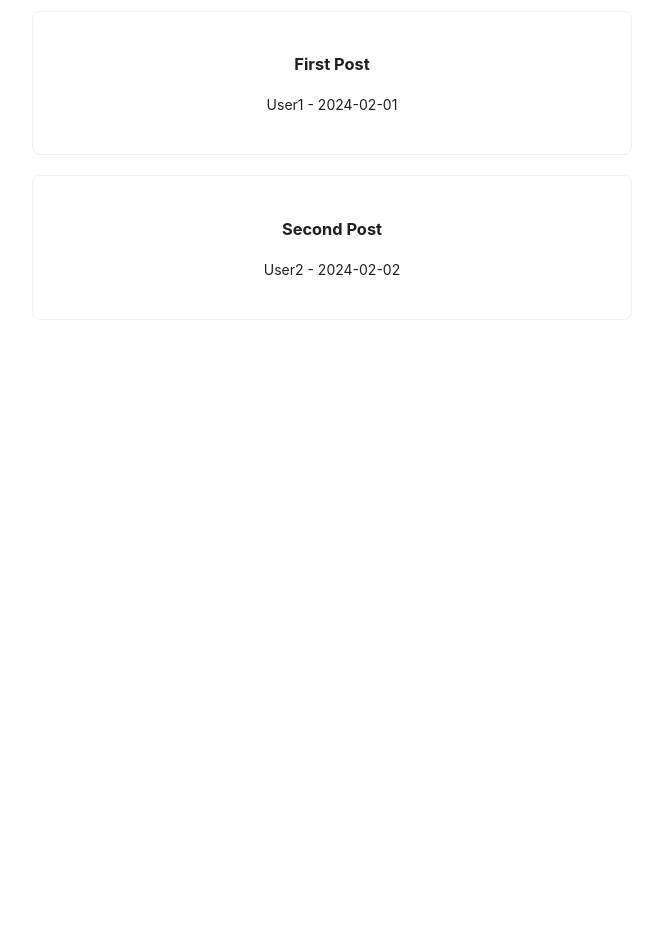
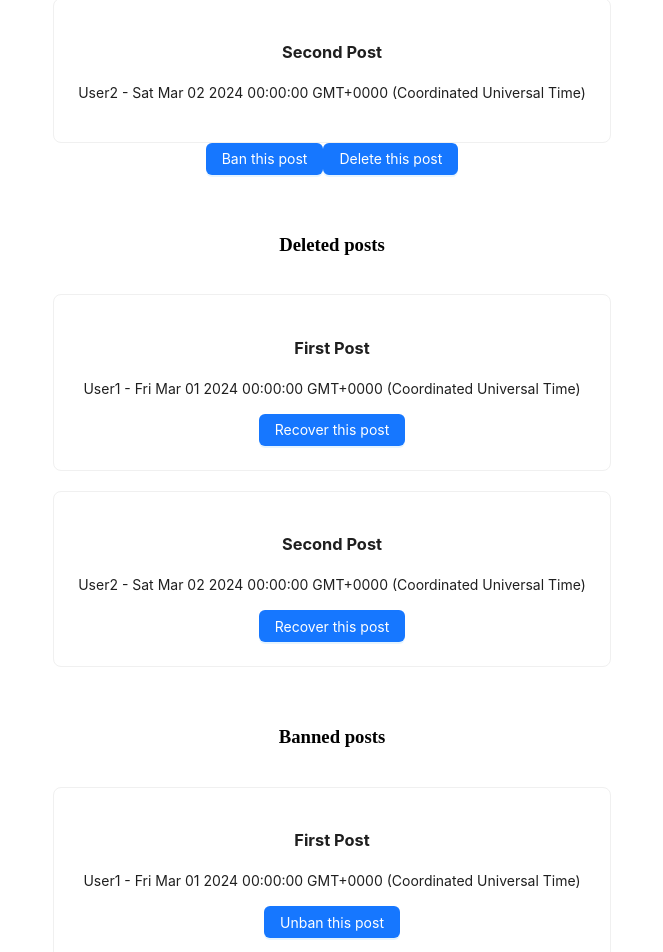
Before and after one commit to JeffreyYou/Reddit-Forum, a React (Vite) app in the folder reddit-frontend/: page /home in a window 1280 px wide. Shown: the part 298-1250 px from the top of the page, without its empty margins (308-971 px from the left). Before the commit the page ends 800 px from the top, so only its background shows below. Built offline with nearby package versions, Linux system fonts and the light colour scheme.

Commit message:
admin homepage initial

```diff
--- a/reddit-frontend/src/components/post/Posts.tsx
+++ b/reddit-frontend/src/components/post/Posts.tsx
@@ -24,15 +24,15 @@ export const Posts: React.FC<PostsProps> = ({ posts }) => {
 };
 
 export interface IPost {
-    id: number;
+    id: string;
     username: string;
-    date: string;
+    date: Date;
     title: string;
 }
 
 // Replace the samplePosts with actual data or API call to fetch posts
 // sample data
 export const samplePosts: IPost[] = [
-    {id: 1, username: 'User1', date: '2024-02-01', title: 'First Post'},
-    {id: 2, username: 'User2', date: '2024-02-02', title: 'Second Post'},
+    {id: "id1", username: 'User1', date: new Date(2024, 2, 1), title: 'First Post'},
+    {id: "id2", username: 'User2', date: new Date(2024, 2, 2), title: 'Second Post'},
 ];
--- /dev/null
+++ b/reddit-frontend/src/pages/home-admin/HomeAdminPage.tsx
@@ -0,0 +1,87 @@
+import styles from './style.module.scss';
+import {Button, Card} from "antd";
+import { usePostStore} from "../../store/post-store";
+
+const HomeAdminPage = () => {
+
+    const {publishedPosts} = usePostStore();
+
+    console.log(publishedPosts);
+    const deletedPosts = publishedPosts;
+    const bannedPosts = publishedPosts;
+    /*useEffect(() => {
+        //fetchPublishedPosts(); // fetch posts for every render
+        //console.log(publishedPosts);
+
+        //fetchBannedPosts();
+        //fetchDeletedPosts();
+    });*/
+
+    const banPost = (postid:string)=>(
+        console.log(postid)
+    );
+
+    const deletePost = (postid: string)=>{
+        console.log(postid)
+    }
+
+
+    return ( //
+        <div className={styles.homepage_container}>
+            <div>
+                <h1>Hello! This is your Admin homepage.</h1>
+            </div>
+
+            <div className={styles.posts_container}>
+                {publishedPosts.map((post) => (
+                    <div>
+                    <Card
+                        key={post.id}
+                        className="reddit-card"
+                        hoverable
+                    >
+                        <h3 className="reddit-card-title">{post.title}</h3>
+                        <p className="reddit-card-meta">{`${post.username} - ${post.date}`}</p>
+
+                    </Card>
+                    <Button type="primary" onClick={()=>banPost(post.id)}> Ban this post </Button>
+                    <Button type="primary" onClick={()=>deletePost(post.id)}> Delete this post </Button>
+                    </div>
+                ))}
+            </div>
+
+            <div className={styles.posts_container}>
+                <h3> Deleted posts</h3>
+                {deletedPosts.map((post) => (
+                        <Card
+                            key={post.id}
+                            className="reddit-card"
+                            hoverable
+                        >
+                            <h3 className="reddit-card-title">{post.title}</h3>
+                            <p className="reddit-card-meta">{`${post.username} - ${post.date}`}</p>
+                            <Button type="primary"> Recover this post </Button>
+                        </Card>
+                ))}
+            </div>
+
+            <div className={styles.posts_container}>
+                <h3> Banned posts</h3>
+                {bannedPosts.map((post) => (
+                    <Card
+                        key={post.id}
+                        className="reddit-card"
+                        hoverable
+                    >
+                        <h3 className="reddit-card-title">{post.title}</h3>
+                        <p className="reddit-card-meta">{`${post.username} - ${post.date}`}</p>
+                        <Button type="primary"> Unban this post </Button>
+                    </Card>
+                ))}
+            </div>
+
+        </div>
+    );
+};
+
+export default HomeAdminPage;
--- /dev/null
+++ b/reddit-frontend/src/pages/home-admin/style.module.scss
@@ -0,0 +1,48 @@
+.homepage_container {
+  top: 0;
+  left: 0;
+  right: 0;
+  bottom: 0;
+  display: flex;
+  justify-content: center;
+  align-items: center;
+  text-align: center;
+  flex-direction: column;
+}
+
+.content {
+  max-width: 600px; // Set a maximum width for the content
+  width: 100%; // Use the full width of the container
+  margin: 0 auto; // This will help with horizontal centering if the flexbox method fails
+}
+
+.posts_container {
+  max-width: 600px;
+  margin: 20px auto;
+  display: flex;
+  flex-direction: column;
+  gap: 20px;
+}
+
+.reddit-card {
+  border: none;
+  border-radius: 8px;
+  box-shadow: 0 2px 8px rgba(0, 0, 0, 0.1);
+  padding: 16px;
+  transition: box-shadow 0.3s ease;
+
+  &:hover {
+    box-shadow: 0 4px 12px rgba(0, 0, 0, 0.2);
+  }
+
+  .reddit-card-title {
+    font-size: 18px;
+    color: #333;
+    margin-bottom: 8px;
+  }
+
+  .reddit-card-meta {
+    font-size: 14px;
+    color: #888;
+  }
+}
--- a/reddit-frontend/src/router.tsx
+++ b/reddit-frontend/src/router.tsx
@@ -10,6 +10,9 @@ import RegisterPage from "./pages/register/RegisterPage";
 import NavBar from "./components/nav-bar/Navbar";
 import HomePage from "./pages/home/HomePage";
 import UserProfile from "./pages/user-profile";
+import HomeAdminPage from "./pages/home-admin/HomeAdminPage";
+
+
 
 const AppRouter = () => {
     return (
@@ -18,7 +21,7 @@ const AppRouter = () => {
 
             <Routes>
                 <Route path="/" element={<HomePage />} />
-                <Route path="/home" element={<HomePage />} />
+                <Route path="/home" element={<HomeAdminPage />} />
                 <Route path="/users/login" element={<LoginPage />} />
                 <Route path="/users/register" element={<RegisterPage />} />
                 <Route path="/users/1/profile" element={<UserProfile />} />
@@ -27,7 +30,7 @@ const AppRouter = () => {
                         path="/home"
                         element={
                             <ProtectedRoute>
-                            <HomePage />
+                            <HomeAdminPage />
                             </ProtectedRoute>
                         }
             /> */}
--- /dev/null
+++ b/reddit-frontend/src/store/post-store.ts
@@ -0,0 +1,44 @@
+import {create} from "zustand";
+import {persist} from "zustand/middleware";
+import {IPost} from "../components/post/Posts";
+
+interface IPostStore {
+    publishedPosts: IPost[];
+    jwtToken: string;
+
+    /*fetchPublishedPosts: () => Promise<IPost[]>;
+    fetchDeletedPosts: () => Promise<IPost[]>;
+    fetchBannedPosts:()=>Promise<IPost[]>;*/
+    /* deletePost: (postid: string) => void;
+    recoverPost: (postid: string)=>void;
+    banPost:(postid: string)=>void;
+    unnbanPost:(postid: string)=>void;*/
+}
+
+//const domain = "http://localhost:8085";
+/*const publishUrl = `${domain}/posts/published/all`;
+const getDeleteUrl = `${domain}/posts/deleted/all`;
+const getBannedUrl =`${domain}/posts/banned/all`;*/
+
+/*interface prop {
+    name: string;
+    bannedPosts: IPost[];
+}
+export const useNameStore = create<prop>() (
+    persist( (set, get) => ({
+       name: "123",
+        bannedPosts:   [{id: "id1", username: 'User1', date: new Date(2024, 2, 1), title: 'First Post'},
+{id: "id2", username: 'User2', date: new Date(2024, 2, 2), title: 'Second Post'},]
+    }), {
+        name: "test-store",
+    })
+)*/
+export const usePostStore = create<IPostStore>() (
+    persist((set, get)=>({
+        publishedPosts:  [{id: "id1", username: 'User1', date: new Date(2024, 2, 1), title: 'First Post'},
+            {id: "id2", username: 'User2', date: new Date(2024, 2, 2), title: 'Second Post'},],
+        jwtToken: "abc"  //get token where
+    }), {
+            name:"post-store",
+    })
+)
```
